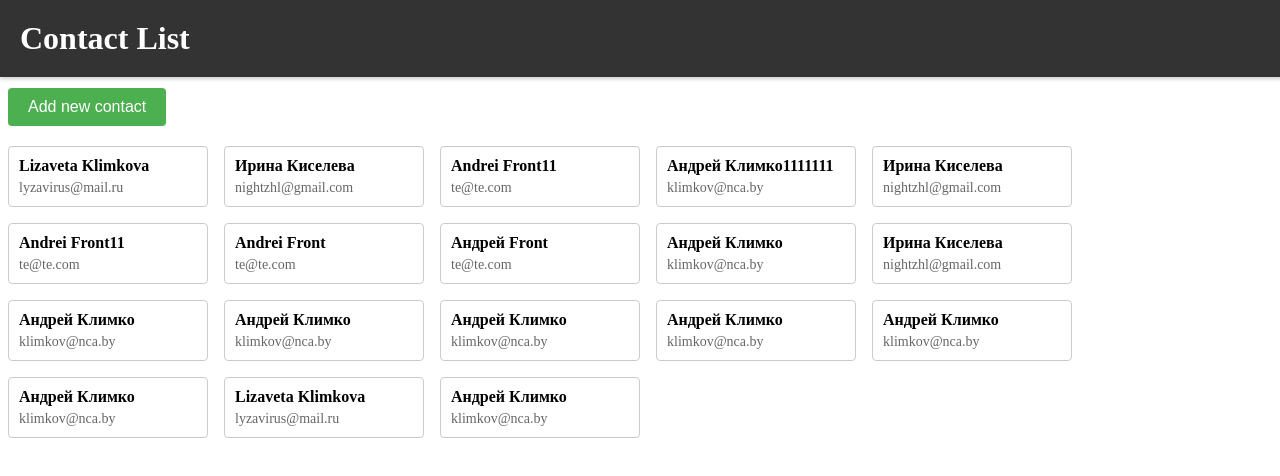
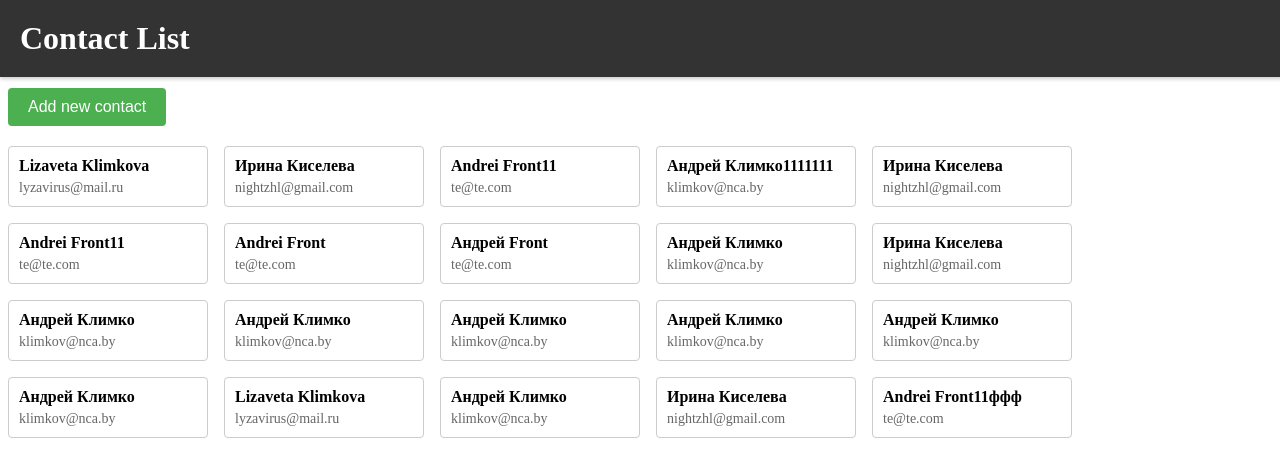
Before and after one commit to AAKlimkov/Address-book, a React (Vite) app: page / in a window 1280 px wide. Shown: the top 476 px of the page. Built offline with nearby package versions, Linux system fonts and the light colour scheme; data requests are answered from the project's data file.

Commit message:
feat: change modal in list to edit

```diff
--- a/db.json
+++ b/db.json
@@ -107,6 +107,18 @@
       "firstName": "Андрей",
       "lastName": "Климко",
       "email": "klimkov@nca.by"
+    },
+    {
+      "id": "a236",
+      "firstName": "Ирина",
+      "lastName": "Киселева",
+      "email": "nightzhl@gmail.com"
+    },
+    {
+      "id": "5d64",
+      "firstName": "Andrei",
+      "lastName": "Front11ффф",
+      "email": "te@te.com"
     }
   ]
 }
--- a/src/organism/ContactCardList/ContactCardList.tsx
+++ b/src/organism/ContactCardList/ContactCardList.tsx
@@ -5,7 +5,7 @@ import { Contact } from '@/types';
 import ContactCard from '@/molecules/ContactCard/ContactCard';
 import { useContactsService } from '@/services/api';
 import Modal from '@/molecules/Modal/Modal';
-import ContactCardModal from '@/molecules/ConctactCardModal/ContactCardModal';
+import EditCardModal from '@/molecules/EditCardModal/EditCardModal';
 
 interface CardListProps {
   contacts: Contact[];
@@ -29,7 +29,7 @@ const ContactCardList: React.FC<CardListProps> = ({ contacts }) => {
   const handleDelete = async () => {
     if (selectedContact) {
       await deleteContact(selectedContact.id);
-      refetch(); // Refetch contacts after deleting
+      refetch();
       handleCloseModal();
     }
   };
@@ -50,7 +50,7 @@ const ContactCardList: React.FC<CardListProps> = ({ contacts }) => {
 
       {isModalOpen && (
         <Modal onClose={handleCloseModal}>
-          <ContactCardModal
+          <EditCardModal
             firstName={selectedContact?.firstName}
             lastName={selectedContact?.lastName}
             email={selectedContact?.email || ''}
@@ -59,7 +59,6 @@ const ContactCardList: React.FC<CardListProps> = ({ contacts }) => {
             }
             onDelete={handleDelete}
             onClose={handleCloseModal}
-            mode="edit"
           />
         </Modal>
       )}
```
